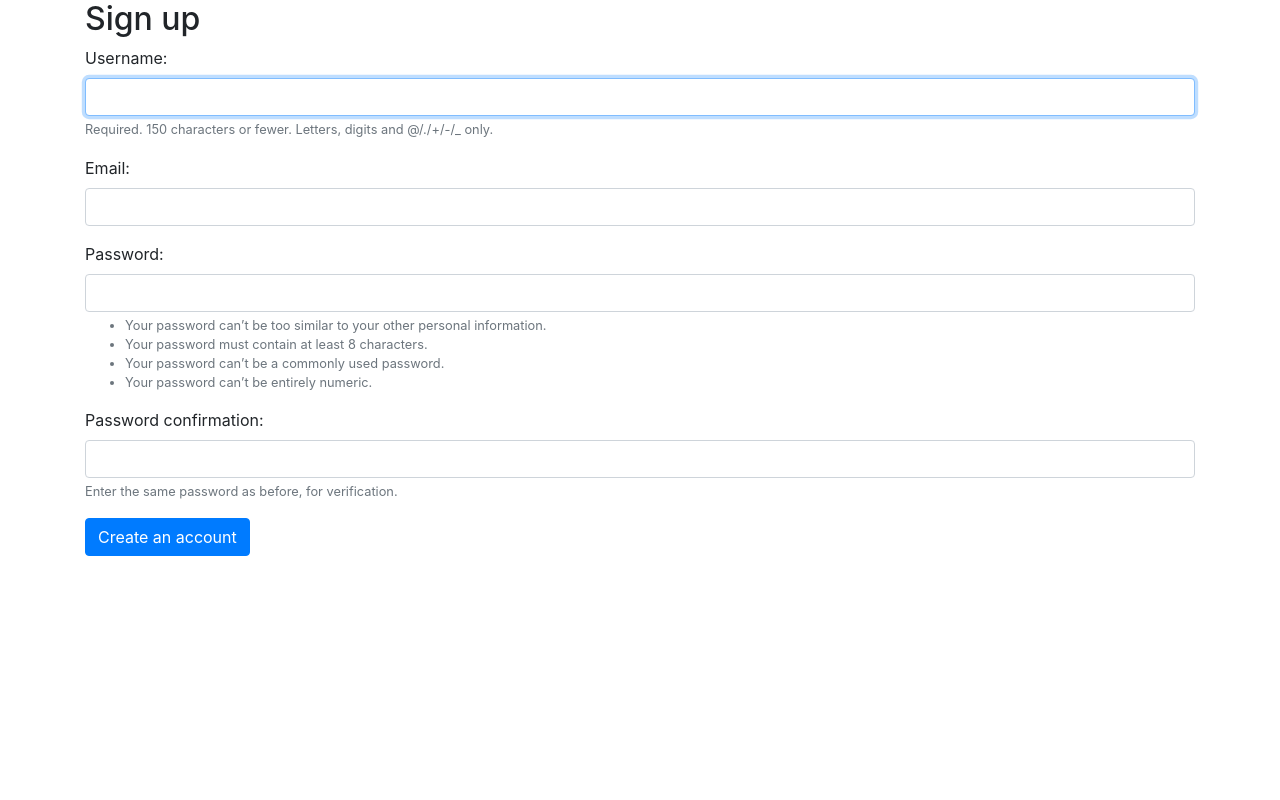
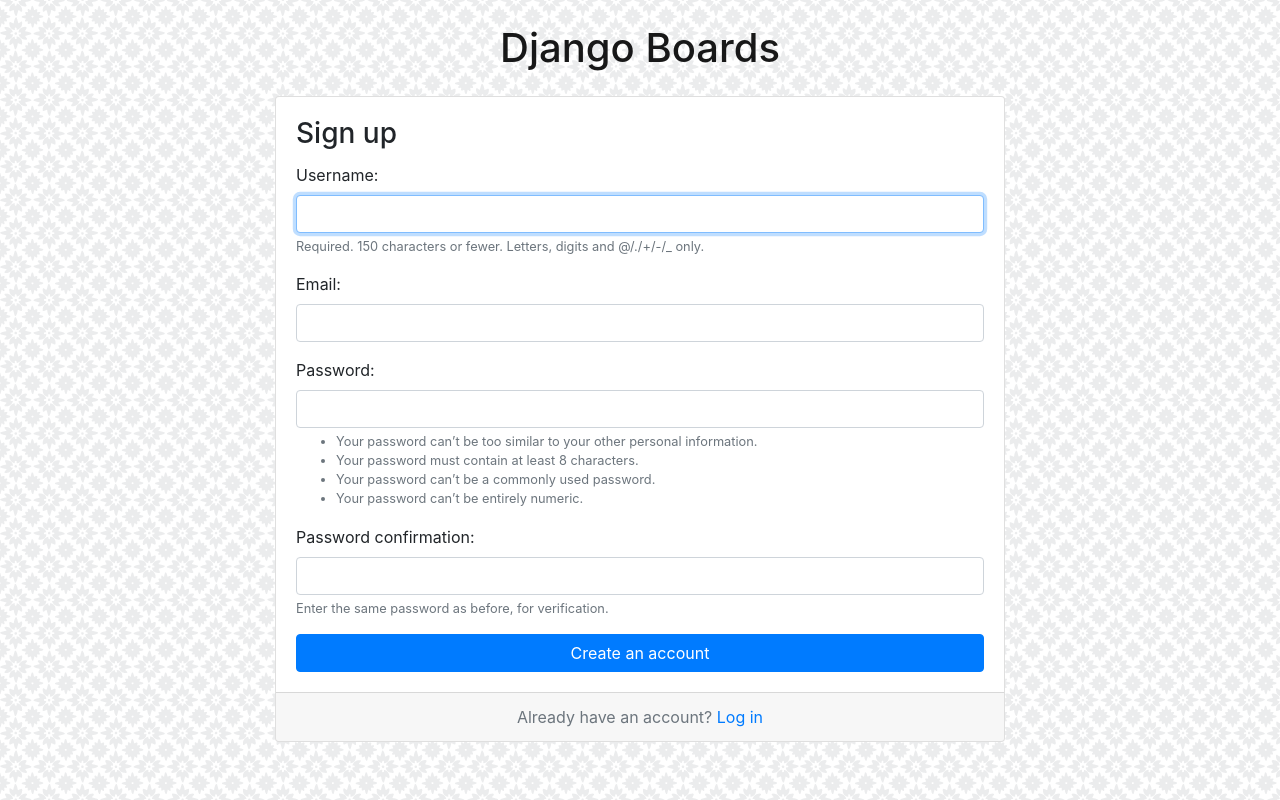
Before and after one commit to apoorv98/beginners-guide-to-django, a Django app: page /signup/ in a window 1280 px wide. Run offline with Django 5.2, Linux system fonts and the light colour scheme; some libraries are stand-ins or nearby versions.

Commit message:
improving signup template

```diff
--- /dev/null
+++ b/myproject/static/css/accounts.css
@@ -0,0 +1,16 @@
+body {
+  background-image: url(../img/moroccan-flower.png);
+}
+
+/* .logo { */
+/*   font-family: 'Peralta', cursive; */
+/* } */
+
+.logo a {
+  color: rgba(0, 0, 0, 0.9);
+}
+
+.logo a:hover,
+.logo a:active {
+  text-decoration: none;
+}
--- a/myproject/templates/signup.html
+++ b/myproject/templates/signup.html
@@ -1,12 +1,27 @@
-{% extends 'base.html' %}
-
-{% block body %}
-    <div class="container">
-    <h2>Sign up</h2>
-    <form method="post" novalidate>
-        {% csrf_token %}
-        {% include 'includes/form.html' %}
-        <button type="submit" class="btn btn-primary">Create an account</button>
-    </form>
+{% extends 'base.html' %} {% load static %} {% block stylesheet %}
+<link rel="stylesheet" href="{% static 'css/accounts.css' %}" />
+{% endblock %} {% block body %}
+<div class="container">
+  <h1 class="text-center logo my-4">
+    <a href="{% url 'home' %}">Django Boards</a>
+  </h1>
+  <div class="row justify-content-center">
+    <div class="col-lg-8 col-md-10 col-sm-12">
+      <div class="card">
+        <div class="card-body">
+          <h3 class="card-title">Sign up</h3>
+          <form method="post" novalidate>
+            {% csrf_token %} {% include 'includes/form.html' %}
+            <button type="submit" class="btn btn-primary btn-block">
+              Create an account
+            </button>
+          </form>
+        </div>
+        <div class="card-footer text-muted text-center">
+          Already have an account? <a href="#">Log in</a>
+        </div>
+      </div>
     </div>
+  </div>
+</div>
 {% endblock %}
```
Also changed, not shown: myproject/static/img/moroccan-flower.png (added).
